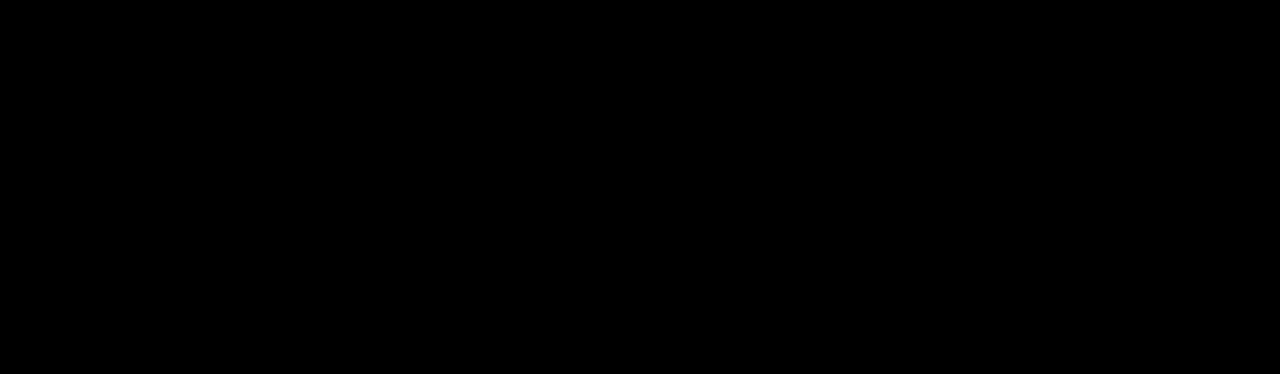
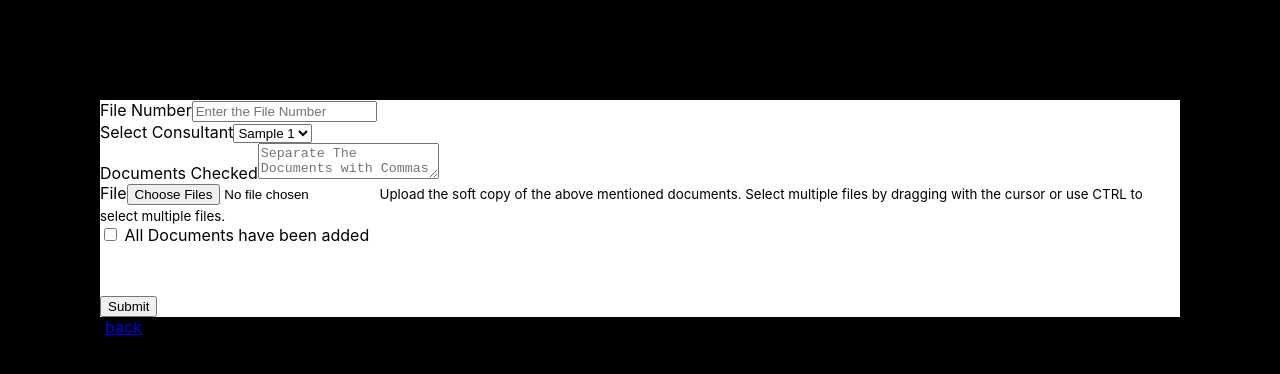
Before and after one commit to kaushikdayalan/major-project, a React (Create React App) app in the folder iuris/front-end/: page /frontoffice-update in a window 1280 px wide. Shown: the top 374 px of the page. Built offline with nearby package versions, Linux system fonts and the light colour scheme.

Commit message:
completed front office

```diff
--- a/iuris/front-end/src/MainRouter.js
+++ b/iuris/front-end/src/MainRouter.js
@@ -5,6 +5,7 @@
 import FrontOfficeLogin from './components/core/FrontOfficeLogin'
 import FrontHome from './components/front-office/FrontHome'
 import FrontAdd from './components/front-office/FrontAdd'
+import FrontUpdate from './components/front-office/FrontUpdate'
 const MainRouter = ()=>(
     <div>
         <Switch>
@@ -13,6 +14,7 @@
             <Route exact path='/frontoffice-login' component ={FrontOfficeLogin}></Route>
             <Route exact path='/frontoffice-home' component ={FrontHome}></Route>
             <Route exact path='/frontoffice-add' component ={FrontAdd}></Route>
+            <Route exact path='/frontoffice-update' component ={FrontUpdate}></Route>
         </Switch>
     </div>
 )
--- /dev/null
+++ b/iuris/front-end/src/components/front-office/FrontUpdate.js
@@ -0,0 +1,60 @@
+import React from 'react';
+import { Button, Form, FormGroup, Label, Input, FormText } from 'reactstrap';
+import { Container, Row, Col } from 'reactstrap';
+import {Link} from 'react-router-dom';
+import "../../../node_modules/bootstrap-material-design/dist/css/bootstrap-material-design.min.css"
+
+
+const FrontAdd = ()=>(
+
+   <div className="form-allign">
+    <Form style={{ backgroundColor: 'white' }}>
+
+      <FormGroup>
+        <Label for="fileno">File Number</Label>
+
+        <Input type="text" name="fileno" id="fileno" placeholder="Enter the File Number" />
+      </FormGroup>
+      <FormGroup>
+        <Label for="consultant">Select Consultant</Label>
+        <Input type="select" name="select" id="consultant">
+          <option>Sample 1</option>
+          <option>Sample 2</option>
+          <option>Sample 3</option>
+          <option>Sample 4</option>
+          <option>Sample 5</option>
+        </Input>
+      </FormGroup>
+      <FormGroup>
+        <Label for="documents">Documents Checked</Label>
+        <Input type="textarea" name="documents" id="documents" placeholder="Separate The Documents with Commas ','" />
+      </FormGroup>
+      <FormGroup>
+        <Label for="file">File</Label>
+        <Input type="file" name="file" id="file" multiple />
+        <FormText color="muted">
+          Upload the soft copy of the above mentioned documents.
+          Select multiple files by dragging with the cursor or use CTRL to select multiple files.
+        </FormText>
+      </FormGroup>
+      <FormGroup check>
+        <Label check>
+          <Input type="checkbox" />{' '}
+          All Documents have been added
+        </Label>
+      </FormGroup>
+      <div class="divfo" >
+    <Button color="primary">Submit</Button>
+     </div>
+    </Form>
+    <Link
+									className="btn btn-lg btn-info "
+									style={{ marginLeft: '5px', backgroundcolor: '#888888', top: '9px' }}
+									to = "/frontoffice-home"
+								>back</Link>
+
+    </div>
+
+  );
+
+export default FrontAdd;
```
Also changed, not shown: 1 other file (tests, documents, lock files or other folders).
